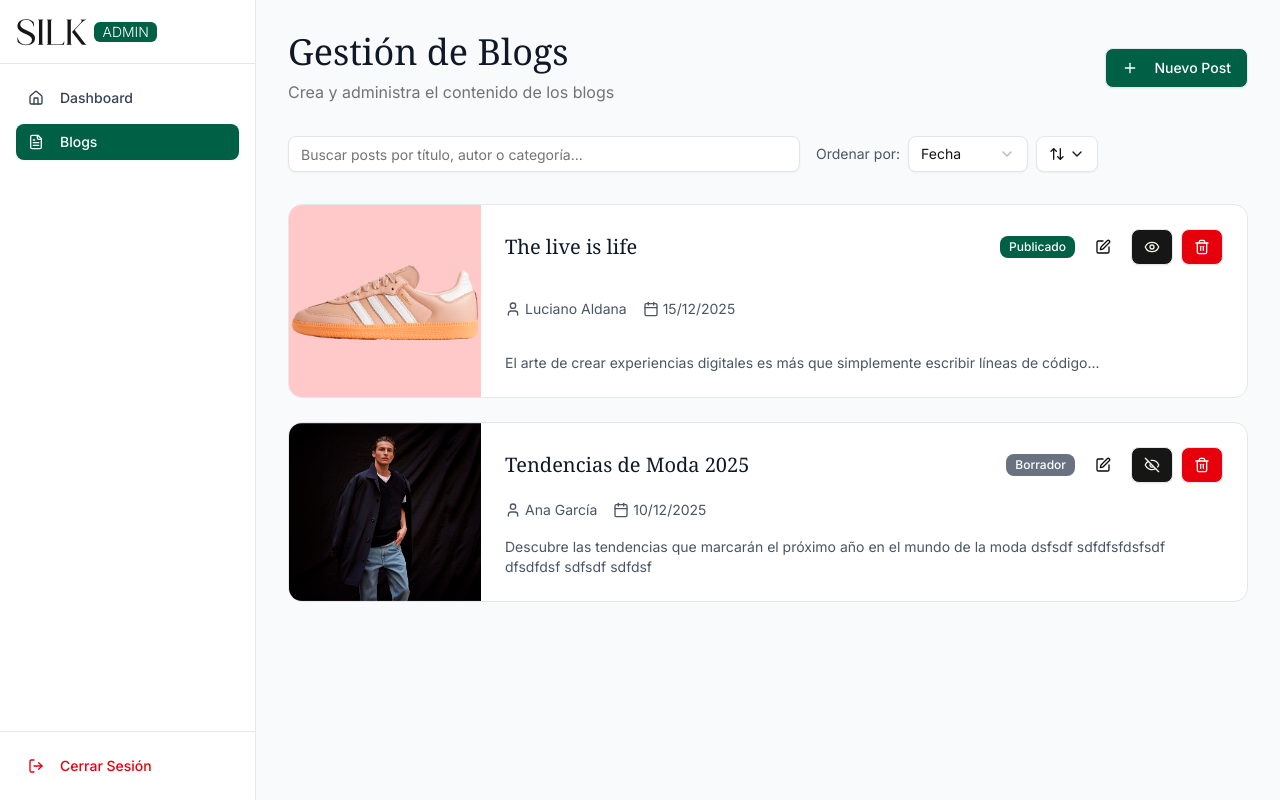
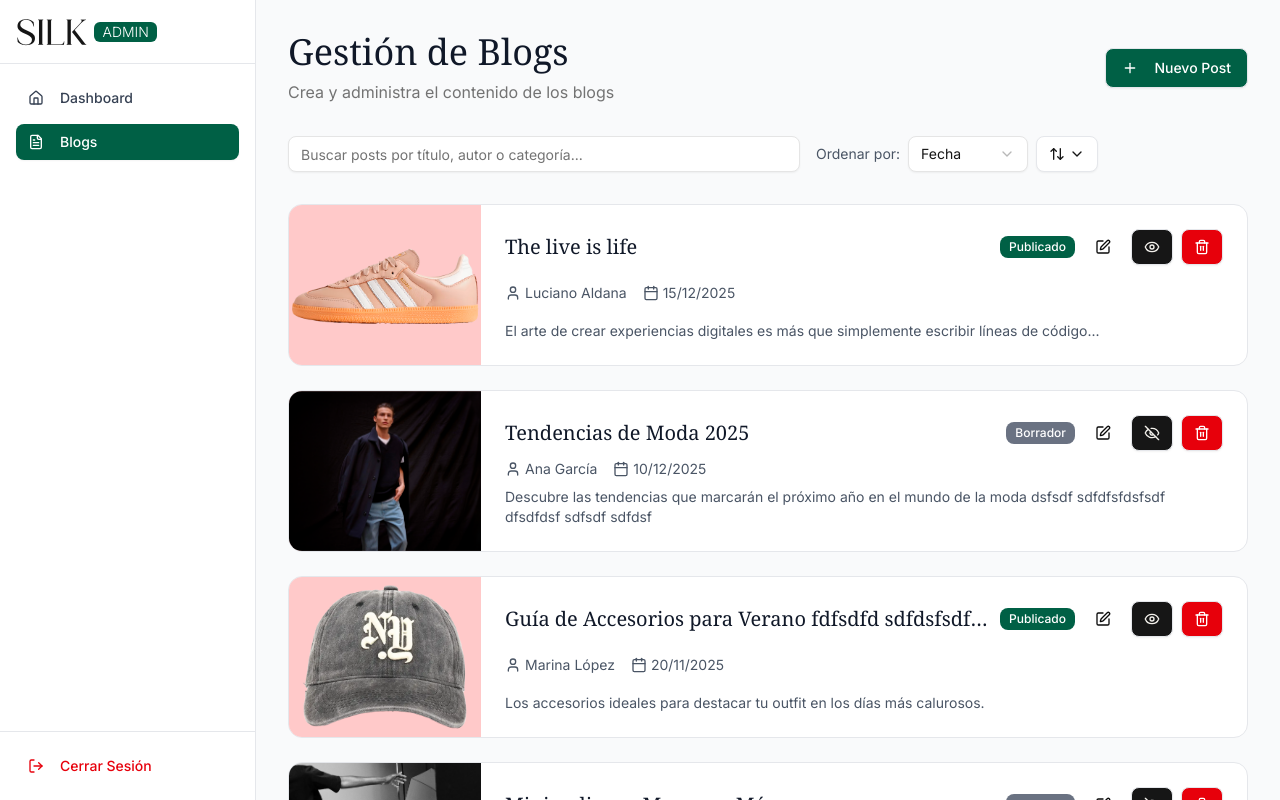
Before and after one commit to LautaroFullone/silk, a React (Vite) app in the folder client/: page /admin/blogs in a window 1280 px wide. Shown: the top 800 px of the page. Built offline with nearby package versions, Linux system fonts and the light colour scheme; a web font is replaced by a local one.

Commit message:
feat: blogs card update

```diff
--- a/client/src/pages/Admin/BlogsPanel/BlogsPanel.page.tsx
+++ b/client/src/pages/Admin/BlogsPanel/BlogsPanel.page.tsx
@@ -10,8 +10,9 @@ import {
    SelectTrigger,
    SelectValue,
 } from '@shadcn/select'
+import { Blog } from '@models/Blog.model'
 
-const posts = [
+const mockBlogs: Blog[] = [
    {
       id: '1',
       title: 'The live is life',
@@ -22,8 +23,8 @@ const posts = [
       content:
          '<p>El arte de crear experiencias digitales es más que simplemente escribir líneas de código...</p>',
       image: '/Adidas - Beige Sambas.png',
-      status: 'published',
-      category: 'Estilo',
+      isVisible: true,
+      subject: 'Estilo',
    },
    {
       id: '2',
@@ -34,25 +35,52 @@ const posts = [
          'Descubre las tendencias que marcarán el próximo año en el mundo de la moda dsfsdf sdfdfsfdsfsdf dfsdfdsf sdfsdf sdfdsf',
       content: '<p>Las tendencias de moda para 2024 prometen ser revolucionarias...</p>',
       image: '/Banner-5.png',
-      status: 'draft',
-      category: 'Tendencias',
+      isVisible: false,
+      subject: 'Tendencias',
+   },
+   {
+      id: '3',
+      title: 'Guía de Accesorios para Verano fdfsdfd  sdfdsfsdf sdfsdfsdfsdfdsf sdfdf ',
+      author: 'Marina López',
+      date: '2025-11-20',
+      description:
+         'Los accesorios ideales para destacar tu outfit en los días más calurosos.',
+      content:
+         '<p>Desde gafas de sol hasta bolsos de rafia, te contamos qué accesorios serán tendencia este verano.</p>',
+      image: '/Gorra - Cher.png',
+      isVisible: true,
+      subject: 'Accesorios',
+   },
+   {
+      id: '4',
+      title: 'Minimalismo: Menos es Más',
+      author: 'Pedro Sánchez',
+      date: '2025-10-05',
+      description:
+         'Explora cómo el minimalismo se apodera de la moda y la vida cotidiana.',
+      content:
+         '<p>El minimalismo no solo es una tendencia estética, sino una forma de vida que apuesta por la simplicidad y la funcionalidad.</p>',
+      image: '/Fotos_sección_pre-blog-05.jpg',
+      isVisible: false,
+      subject: 'Lifestyle',
    },
 ]
 
+type SortFieldsType = 'date' | 'title' | 'author' | 'subject'
 const BlogsPanel = () => {
-   const [sortBy, setSortBy] = useState<'date' | 'title' | 'author' | 'status'>('date')
+   const [sortBy, setSortBy] = useState<SortFieldsType>('date')
    const [sortOrder, setSortOrder] = useState<'asc' | 'desc'>('desc')
 
    const [searchTerm, setSearchTerm] = useState('')
    // const [currentPage, setCurrentPage] = useState(1)
    // const [postsPerPage] = useState(5)
 
-   const filteredAndSortedPosts = posts
+   const filteredAndSortedBlogs = mockBlogs
       .filter(
          (post) =>
             post.title.toLowerCase().includes(searchTerm.toLowerCase()) ||
             post.author.toLowerCase().includes(searchTerm.toLowerCase()) ||
-            post.category.toLowerCase().includes(searchTerm.toLowerCase())
+            post.subject.toLowerCase().includes(searchTerm.toLowerCase())
       )
       .sort((a, b) => {
          let comparison = 0
@@ -67,8 +95,8 @@ const BlogsPanel = () => {
             case 'author':
                comparison = a.author.localeCompare(b.author)
                break
-            case 'status':
-               comparison = a.status.localeCompare(b.status)
+            case 'subject':
+               comparison = a.subject.localeCompare(b.subject)
                break
          }
 
@@ -113,9 +141,7 @@ const BlogsPanel = () => {
 
                <Select
                   value={sortBy}
-                  onValueChange={(value: 'date' | 'title' | 'author' | 'status') =>
-                     setSortBy(value)
-                  }
+                  onValueChange={(value: SortFieldsType) => setSortBy(value)}
                >
                   <SelectTrigger className="w-30">
                      <SelectValue />
@@ -124,7 +150,7 @@ const BlogsPanel = () => {
                      <SelectItem value="date">Fecha</SelectItem>
                      <SelectItem value="title">Título</SelectItem>
                      <SelectItem value="author">Autor</SelectItem>
-                     <SelectItem value="status">Estado</SelectItem>
+                     <SelectItem value="subject">Subject</SelectItem>
                   </SelectContent>
                </Select>
 
@@ -144,8 +170,8 @@ const BlogsPanel = () => {
          </div>
 
          <div className="grid gap-6">
-            {filteredAndSortedPosts.map((post, index) => (
-               <BlogCard key={`blog-card-admin-${index}`} {...post} />
+            {filteredAndSortedBlogs.map((blog, index) => (
+               <BlogCard key={`blog-card-admin-${index}`} blog={blog} />
             ))}
          </div>
 
--- a/client/src/pages/Admin/BlogsPanel/components/BlogCard.tsx
+++ b/client/src/pages/Admin/BlogsPanel/components/BlogCard.tsx
@@ -1,45 +1,20 @@
-import { Calendar, Edit, Eye, EyeOff, MoreHorizontal, Trash2, User } from 'lucide-react'
-import { Button, Card, CardContent } from '@shadcn'
+import BlogCardActions from './BlogCardActions'
+import { Calendar, User } from 'lucide-react'
+import { Card, CardContent } from '@shadcn'
+import { Blog } from '@models/Blog.model'
 import { Badge } from '@shadcn/badge'
-import { useState } from 'react'
-import {
-   DropdownMenu,
-   DropdownMenuContent,
-   DropdownMenuItem,
-   DropdownMenuTrigger,
-} from '@shadcn/dropdown-menu'
-import { useNavigate } from 'react-router-dom'
 
 interface BlogCardProps {
-   id: string
-   title: string
-   author: string
-   date: string
-   description: string
-   content: string
-   image: string
-   status: string
-   category: string
+   blog: Blog
 }
 
 const BlogCard: React.FC<BlogCardProps> = ({
-   id,
-   title,
-   author,
-   date,
-   description,
-   image,
-   status,
+   blog: { id, title, author, date, description, isVisible, image },
 }) => {
-   const navigate = useNavigate()
-   const [isDropdownOpen, setIsDropdownOpen] = useState(false)
-   const isDisabled = status === 'draft'
-
    return (
-      <Card className="overflow-hidden flex flex-col md:flex-row transition-all p-0 cursor-pointer h-auto md:min-h-45">
+      <Card className="overflow-hidden flex flex-col md:flex-row transition-all p-0 cursor-pointer h-auto md:45">
          <CardContent className="p-0 flex flex-col md:flex-row h-full w-full">
-            {/* Imagen */}
-            <div className="w-full md:w-48 h-32 md:h-auto bg-red-200 flex-shrink-0 overflow-hidden">
+            <div className="w-full md:w-48 h-32 md:h-40 bg-red-200 flex-shrink-0 overflow-hidden">
                <img
                   src={image || '/placeholder.svg'}
                   alt={title}
@@ -47,87 +22,27 @@ const BlogCard: React.FC<BlogCardProps> = ({
                />
             </div>
 
-            {/* Contenido */}
             <div className="p-6 w-full min-w-0 flex flex-col justify-normal md:justify-between">
-               {/* Título + Badge + Acciones */}
                <div className="flex items-center gap-2 min-w-0 mb-2">
-                  {/* Título: ocupa todo lo que puede, nunca pisa badge ni acciones */}
                   <h3
                      className="flex-1 min-w-0 text-lg sm:text-xl font-serif text-gray-900 truncate"
                      title={title}
                   >
                      {title}
                   </h3>
-                  {/* Badge */}
+
                   <Badge
-                     variant={status === 'published' ? 'default' : 'secondary'}
+                     variant={isVisible ? 'default' : 'secondary'}
                      className={`flex-shrink-0 ${
-                        status === 'published'
-                           ? 'bg-emerald-800 text-white'
-                           : 'bg-gray-500 text-white'
+                        isVisible ? 'bg-emerald-800 text-white' : 'bg-gray-500 text-white'
                      }`}
                   >
-                     {status === 'published' ? 'Publicado' : 'Borrador'}
+                     {isVisible ? 'Publicado' : 'Borrador'}
                   </Badge>
-                  {/* Acciones (xl+) */}
-                  <div className="flex-shrink-0 hidden xl:flex gap-2">
-                     <Button
-                        variant="ghost"
-                        onClick={() => navigate(`/admin/blogs/${id}`)}
-                     >
-                        <Edit className="w-4 h-4" />
-                     </Button>
 
-                     <Button variant="secondary" onClick={() => {}}>
-                        {isDisabled ? (
-                           <EyeOff className="w-4 h-4" />
-                        ) : (
-                           <Eye className="w-4 h-4" />
-                        )}
-                     </Button>
-
-                     <Button
-                        variant="destructive"
-                        onClick={() => {}}
-                        title="Eliminar post"
-                     >
-                        <Trash2 className="w-4 h-4" />
-                     </Button>
-                  </div>
-
-                  {/* Ellipsis (mobile/tablet) */}
-                  <div className="flex-shrink-0 flex xl:hidden">
-                     <DropdownMenu open={isDropdownOpen} onOpenChange={setIsDropdownOpen}>
-                        <DropdownMenuTrigger asChild>
-                           <Button size="icon" variant="ghost" className="h-8 w-8 p-0">
-                              <MoreHorizontal className="h-4 w-4" />
-                              <span className="sr-only">Abrir menú</span>
-                           </Button>
-                        </DropdownMenuTrigger>
-                        <DropdownMenuContent align="end">
-                           <DropdownMenuItem onClick={() => {}}>
-                              <Edit className="mr-3 h-4 w-4" />
-                              <span className="font-medium text-gray-500">Editar</span>
-                           </DropdownMenuItem>
-                           <DropdownMenuItem onClick={() => {}}>
-                              <Eye className="mr-3 h-4 w-4 text-accent-foreground" />
-                              <span className="font-medium">
-                                 {isDisabled ? 'Mostrar' : 'Ocultar'} post
-                              </span>
-                           </DropdownMenuItem>
-                           <DropdownMenuItem
-                              onClick={() => {}}
-                              className="text-red-600! hover:bg-red-50!"
-                           >
-                              <Trash2 className="mr-3 h-4 w-4 text-red-600" />
-                              <span className="font-medium">Eliminar</span>
-                           </DropdownMenuItem>
-                        </DropdownMenuContent>
-                     </DropdownMenu>
-                  </div>
+                  <BlogCardActions idBlog={id} isVisible={isVisible} />
                </div>
 
-               {/* Autor y fecha */}
                <div className="flex flex-wrap items-center text-sm mb-2 gap-4 text-gray-600">
                   <div className="flex items-center">
                      <User className="w-4 h-4 mr-1" />
@@ -139,7 +54,6 @@ const BlogCard: React.FC<BlogCardProps> = ({
                   </div>
                </div>
 
-               {/* description */}
                <p className="text-sm text-gray-600 line-clamp-2 min-w-0">{description}</p>
             </div>
          </CardContent>
--- /dev/null
+++ b/client/src/pages/Admin/BlogsPanel/components/BlogCardActions.tsx
@@ -0,0 +1,74 @@
+import { Edit, Eye, EyeOff, MoreHorizontal, Trash2 } from 'lucide-react'
+import { useNavigate } from 'react-router-dom'
+import { Blog } from '@models/Blog.model'
+import { Button } from '@shadcn'
+import { useState } from 'react'
+import {
+   DropdownMenu,
+   DropdownMenuContent,
+   DropdownMenuItem,
+   DropdownMenuTrigger,
+} from '@shadcn/dropdown-menu'
+
+interface BlogCardActionsProps {
+   idBlog: Blog['id']
+   isVisible: Blog['isVisible']
+}
+
+const BlogCardActions: React.FC<BlogCardActionsProps> = ({ idBlog, isVisible }) => {
+   const navigate = useNavigate()
+
+   const [isDropdownOpen, setIsDropdownOpen] = useState(false)
+
+   return (
+      <>
+         <div className="flex-shrink-0 hidden lg:flex gap-2">
+            <Button variant="ghost" onClick={() => navigate(`/admin/blogs/${idBlog}`)}>
+               <Edit className="w-4 h-4" />
+            </Button>
+
+            <Button variant="secondary" onClick={() => {}}>
+               {isVisible ? <Eye className="w-4 h-4" /> : <EyeOff className="w-4 h-4" />}
+            </Button>
+
+            <Button variant="destructive" onClick={() => {}} title="Eliminar post">
+               <Trash2 className="w-4 h-4" />
+            </Button>
+         </div>
+
+         <div className="flex-shrink-0 flex lg:hidden">
+            <DropdownMenu open={isDropdownOpen} onOpenChange={setIsDropdownOpen}>
+               <DropdownMenuTrigger asChild>
+                  <Button size="icon" variant="ghost" className="h-8 w-8 p-0">
+                     <MoreHorizontal className="h-4 w-4" />
+                     <span className="sr-only">Abrir menú</span>
+                  </Button>
+               </DropdownMenuTrigger>
+
+               <DropdownMenuContent align="end">
+                  <DropdownMenuItem onClick={() => {}} className="text-accent-foreground">
+                     <Edit className="mr-3 h-4 w-4 text-accent-foreground" />
+                     <span className="font-medium ">Editar</span>
+                  </DropdownMenuItem>
+
+                  <DropdownMenuItem onClick={() => {}} className="text-accent-foreground">
+                     <Eye className="mr-3 h-4 w-4 text-accent-foreground" />
+                     <span className="font-medium">
+                        {isVisible ? 'Ocultar' : 'Mostrar'} post
+                     </span>
+                  </DropdownMenuItem>
+
+                  <DropdownMenuItem
+                     onClick={() => {}}
+                     className="text-red-600! hover:bg-red-50"
+                  >
+                     <Trash2 className="mr-3 h-4 w-4 text-red-600" />
+                     <span className="font-medium">Eliminar</span>
+                  </DropdownMenuItem>
+               </DropdownMenuContent>
+            </DropdownMenu>
+         </div>
+      </>
+   )
+}
+export default BlogCardActions
--- a/client/src/shared/shadcn/ui/dropdown-menu.tsx
+++ b/client/src/shared/shadcn/ui/dropdown-menu.tsx
@@ -64,8 +64,8 @@ function DropdownMenuItem({
          data-inset={inset}
          data-variant={variant}
          className={cn(
-            'cursor-pointer!',
-            "focus:bg-accent focus:text-accent-foreground data-[variant=destructive]:text-destructive data-[variant=destructive]:focus:bg-destructive/10 dark:data-[variant=destructive]:focus:bg-destructive/20 data-[variant=destructive]:focus:text-destructive data-[variant=destructive]:*:[svg]:!text-destructive [&_svg:not([class*='text-'])]:text-muted-foreground relative flex cursor-default items-center gap-2 rounded-sm px-2 py-1.5 text-sm outline-hidden select-none data-[disabled]:pointer-events-none data-[disabled]:opacity-50 data-[inset]:pl-8 [&_svg]:pointer-events-none [&_svg]:shrink-0 [&_svg:not([class*='size-'])]:size-4",
+            'cursor-pointer hover:bg-accent',
+            "focus:bg-accent focus:text-accent-foreground data-[variant=destructive]:text-destructive data-[variant=destructive]:focus:bg-destructive/10 dark:data-[variant=destructive]:focus:bg-destructive/20 data-[variant=destructive]:focus:text-destructive data-[variant=destructive]:*:[svg]:!text-destructive [&_svg:not([class*='text-'])]:text-muted-foreground relative flex items-center gap-2 rounded-sm px-2 py-1.5 text-sm outline-hidden select-none data-[disabled]:pointer-events-none data-[disabled]:opacity-50 data-[inset]:pl-8 [&_svg]:pointer-events-none [&_svg]:shrink-0 [&_svg:not([class*='size-'])]:size-4",
             className
          )}
          {...props}
```
Also changed, not shown: client/src/models/Blog.model.tsx (+6 -8 lines).
